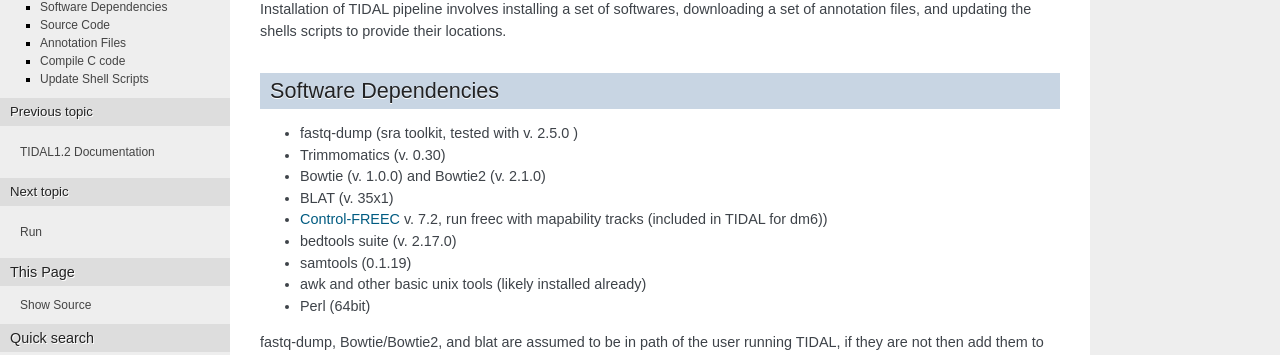
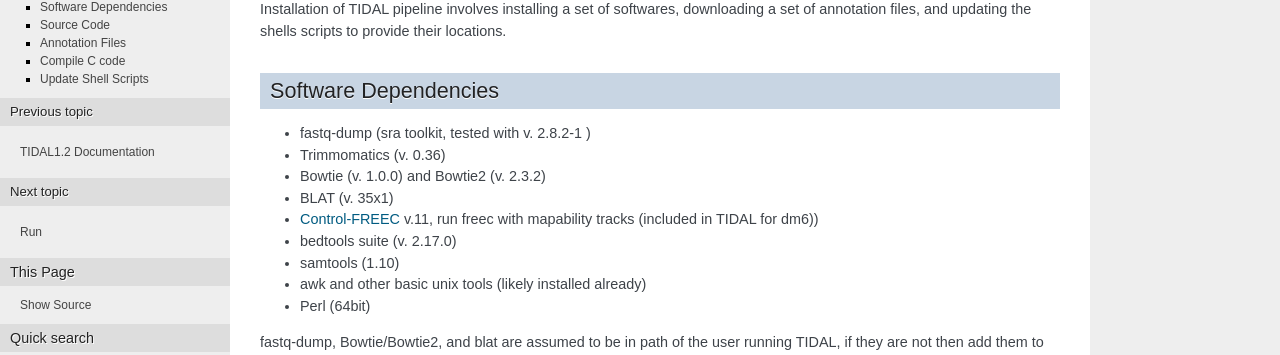
Before and after one commit to laulabbumc/TIDAL1.2, a Sphinx documentation site: the page built from docs/source/installation.rst, in a window 1280 px wide and 900 px high. Shown: the part 110-465 px from the top of the window. Built offline with Sphinx 7.4.7, drawn with Linux system fonts in a browser that asks for light colours.

Commit message:
update version requirements

```diff
--- a/docs/source/installation.rst
+++ b/docs/source/installation.rst
@@ -6,13 +6,13 @@
 
 Software Dependencies
 ---------------------
-- fastq-dump (sra toolkit, tested with  v. 2.5.0 )
-- Trimmomatics (v. 0.30)
-- Bowtie (v. 1.0.0) and Bowtie2 (v. 2.1.0)
+- fastq-dump (sra toolkit, tested with  v. 2.8.2-1 )
+- Trimmomatics (v. 0.36)
+- Bowtie (v. 1.0.0) and Bowtie2 (v. 2.3.2)
 - BLAT (v. 35x1)
-- `Control-FREEC <http://bioinfo-out.curie.fr/projects/freec/>`_ v. 7.2, run freec with mapability tracks (included in TIDAL for dm6))
+- `Control-FREEC <http://bioinfo-out.curie.fr/projects/freec/>`_ v.11, run freec with mapability tracks (included in TIDAL for dm6))
 - bedtools suite (v. 2.17.0)
-- samtools (0.1.19)
+- samtools (1.10)
 - awk and other basic unix tools (likely installed already)
 - Perl (64bit)
 
```
